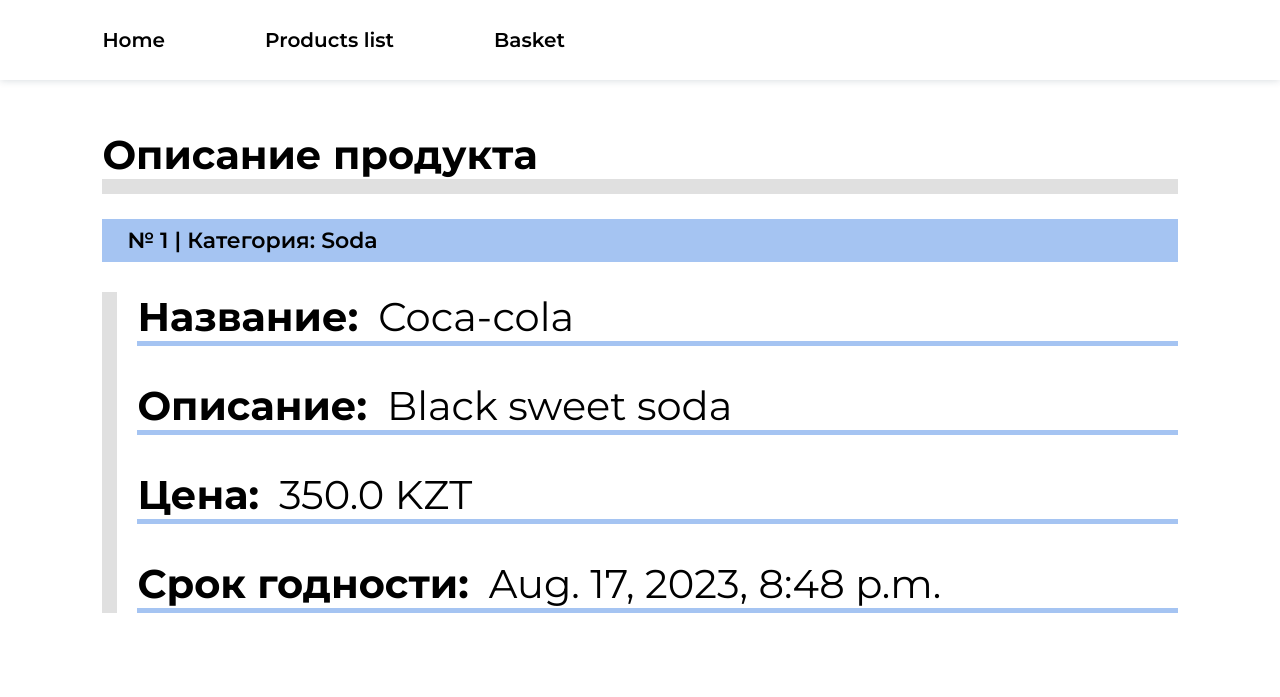
After one commit to tebirenn/store, a Django app: page /market/products/details/1/ in a window 1280 px wide. The commit adds this page. Shown: the top 697 px of the page. Run offline with Django 3.2, Linux system fonts and the light colour scheme; data comes from the database, SQL or seed files in the repository.

Commit message:
products details

```diff
--- /dev/null
+++ b/store/market/static/market/css/details.css
@@ -0,0 +1,43 @@
+@import url('https://fonts.googleapis.com/css2?family=Montserrat:ital,wght@0,100;0,200;0,300;0,400;0,500;0,600;0,700;0,800;0,900;1,100;1,200;1,300;1,400;1,500;1,600;1,700;1,800;1,900&display=swap');
+
+* {
+    margin: 0;
+    padding: 0;
+    font-family: 'Montserrat', sans-serif;
+}
+
+
+.main {
+    padding: 50px 8%;
+}
+
+.main h1 {
+    font-size: 40px;
+    border-bottom: 15px solid #e0e0e0;
+    margin-bottom: 25px;
+}
+
+.p-preinfo {
+    display: block;
+    background-color: #a5c4f2;
+    padding: 8px 25px;
+    margin-bottom: 10px;
+}
+.p-preinfo > p {
+    font-weight: 600;
+    font-size: 22px;
+}
+
+
+.p-details {
+    border-left: 15px solid #e0e0e0;
+    padding-left: 20px;
+    margin-top: 30px;
+}
+.p-details > span {
+    display: flex;
+    gap: 20px;
+    font-size: 40px;
+    margin-bottom: 35px;
+    border-bottom: 5px solid #a5c4f2;
+}
--- /dev/null
+++ b/store/market/templates/market/details.html
@@ -0,0 +1,47 @@
+{% load static %}
+<!DOCTYPE html>
+<html lang="en">
+<head>
+    <meta charset="UTF-8">
+    <meta name="viewport" content="width=device-width, initial-scale=1.0">
+    <title>{{ title }}</title>
+    <link rel="stylesheet" href="{% static 'market/css/details.css' %}">
+    <link rel="stylesheet" href="{% static 'market/css/header.css' %}">
+</head>
+<body>
+    <header>
+        {% for m in menu %}
+        <div>
+            <a href="{% url m.url %}">{{ m.title }}</a>
+        </div>
+        {% endfor %}
+    </header>
+
+    <section class="main">
+        <h1>Описание продукта</h1>
+
+        <span class="p-preinfo">
+            <p>№ {{ product.id }} | Категория: {{ product.category.name }}</p>
+        </span>
+
+        <div class="p-details">
+            <span>
+                <p><b>Название:</b></p>
+                <p>{{ product.name }}</p>
+            </span>
+            <span>
+                <p><b>Описание:</b></p>
+                <p>{{ product.description }}</p>
+            </span>
+            <span>
+                <p><b>Цена:</b></p>
+                <p>{{ product.price }} KZT</p>
+            </span>
+            <span>
+                <p><b>Срок годности:</b></p>
+                <p>{{ product.best_before_date }}</p>
+            </span>
+        </div>
+    </section>
+</body>
+</html>
--- a/store/market/templates/market/products.html
+++ b/store/market/templates/market/products.html
@@ -33,7 +33,9 @@
             <div class="product--item">
                 <span class="product-category">Категория: {{ p.category.name }}</span>
                 <div class="product-info">
-                    <h3>{{ p.name }}</h3>
+                    <a href="{% url 'details' p.id %}">
+                        <h3>{{ p.name }}</h3>
+                    </a>
                     <div>
                         <p class="product-price">{{ p.price }} KZT</p>
                         <button class="to-shop-button">Добавить в корзину</button>
@@ -45,3 +47,4 @@
     </section>
 </body>
 </html>
+http://localhost:8000/market/products/3/
--- a/store/market/urls.py
+++ b/store/market/urls.py
@@ -3,8 +3,8 @@ from . import views
 
 
 urlpatterns = [
-    # path('details/<int:product_id>/', views.details),
     path('', views.home, name='home'),
     path('products/', views.products, name='products'),
+    path('products/details/<int:product_id>/', views.product_details, name='details'),
     path('basket/', views.basket, name='basket'),
 ]
--- a/store/market/views.py
+++ b/store/market/views.py
@@ -45,3 +45,15 @@ def basket(request):
     }
 
     return render(request, 'market/basket.html', context=data)
+
+
+def product_details(request, product_id):
+    product = Product.objects.get(id=product_id)
+
+    data = {
+        'menu': menu,
+        'title': 'Описание товара',
+        'product': product,
+    }
+
+    return render(request, 'market/details.html', context=data)
```
